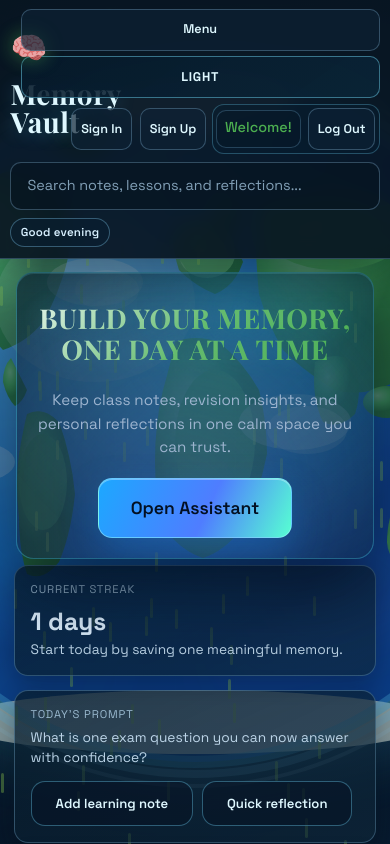
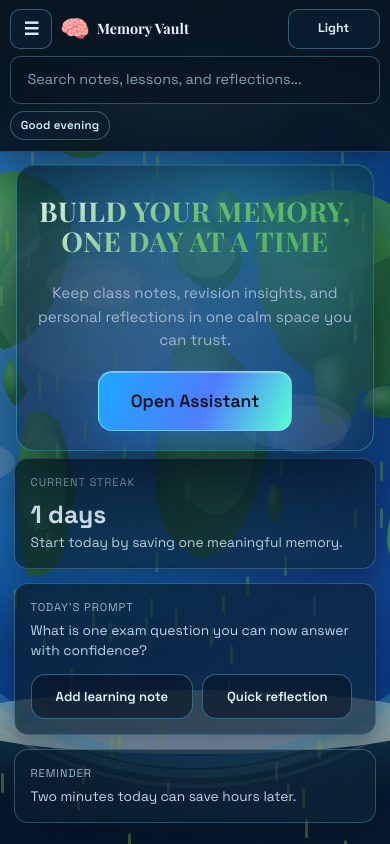
Before and after one commit to ijaborblossom-cell/memory-vault-backend, a website: page src/index.html in a window 390 px wide. Drawn offline with nearby package versions, Linux system fonts and the light colour scheme; no server answers.

Commit message:
Revert "Use desktop navbar controls on mobile layout"
This reverts commit 1c5044305c83595f7e3533d14abfe0be5dc3c802.

```diff
--- a/src/styles.css
+++ b/src/styles.css
@@ -4054,60 +4054,3 @@ select {
   z-index: 2;
   touch-action: manipulation;
 }
-
-/* ===== Desktop-Style Controls On Mobile ===== */
-@media (max-width: 768px) {
-  body #main-page .mobile-jumia-nav {
-    display: none !important;
-  }
-
-  body #main-page .logo-section {
-    display: flex !important;
-    grid-area: logo !important;
-    width: auto !important;
-    justify-content: flex-start !important;
-  }
-
-  body #main-page .memory-search {
-    display: block !important;
-    grid-area: search !important;
-    width: 100% !important;
-    max-width: 100% !important;
-  }
-
-  body #main-page .nav-buttons {
-    display: flex !important;
-    grid-area: actions !important;
-    width: auto !important;
-    justify-content: flex-end !important;
-    flex-wrap: wrap !important;
-  }
-
-  body #main-page .navbar .navbar-content {
-    grid-template-areas:
-      "logo actions"
-      "search search"
-      "status status" !important;
-    grid-template-columns: minmax(0, 1fr) auto !important;
-    gap: 0.5rem 0.65rem !important;
-    align-items: center !important;
-  }
-
-  body #main-page .nav-status-strip {
-    grid-area: status !important;
-    justify-content: flex-start !important;
-  }
-
-  body #main-page #auth-buttons,
-  body #main-page #user-section {
-    width: auto !important;
-    display: flex !important;
-    grid-template-columns: none !important;
-  }
-
-  body #main-page .nav-btn,
-  body #main-page .nav-theme-toggle,
-  body #main-page .nav-menu-btn {
-    min-height: 40px !important;
-  }
-}
```
